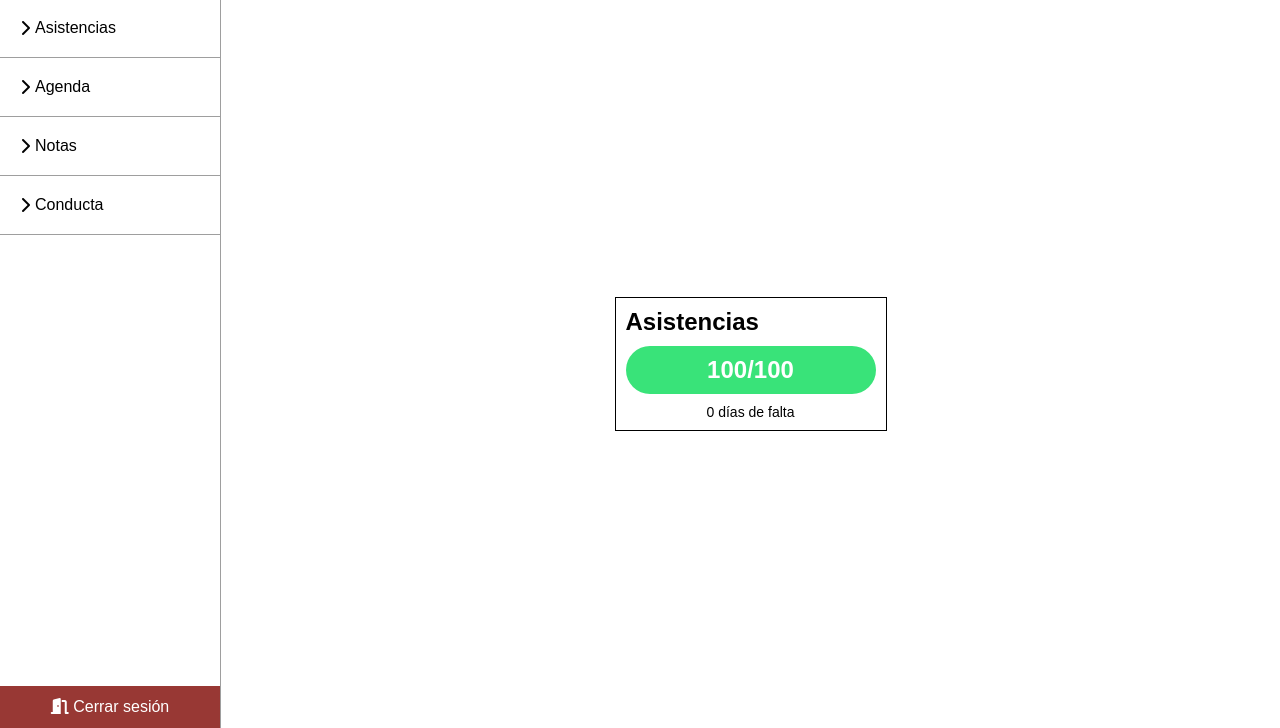
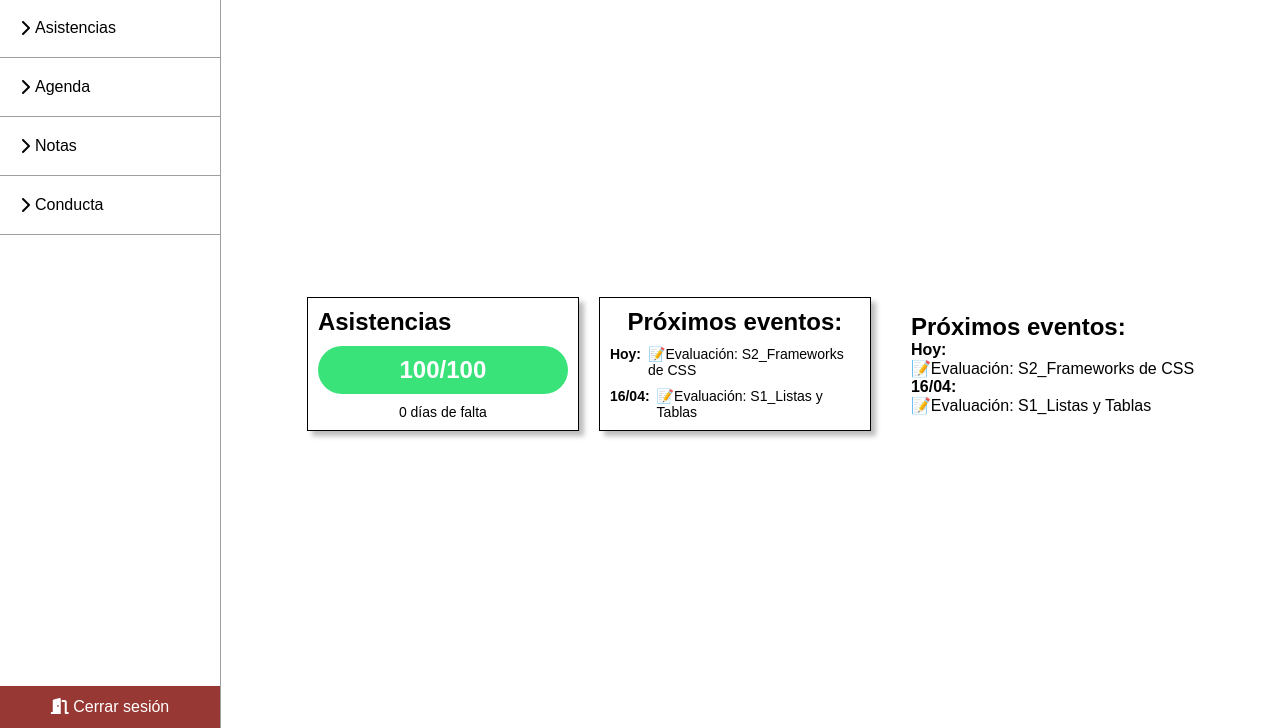
Before and after one commit to Letalandroid/web_direccion, a PHP site: page / in a window 1280 px wide. Shown: the part 72-800 px from the top of the page. Run offline with PHP 8.4, Linux system fonts and the light colour scheme; some libraries are stand-ins or nearby versions.

Commit message:
Add section next events

```diff
--- a/css/home.css
+++ b/css/home.css
@@ -63,6 +63,7 @@ main {
     display: flex;
     justify-content: center;
     align-items: center;
+    gap: 20px;
 
     .section__asistencias {
         width: 250px;
@@ -72,6 +73,7 @@ main {
         gap: 10px;
         border: 1px solid #000;
         padding: 10px;
+        box-shadow: 5px 5px 5px #0004;
 
         h2 {
             width: 100%;
@@ -91,6 +93,23 @@ main {
 
         span {
             font-size: 14px;
+        }
+    }
+
+    .section__agenda {
+        width: 250px;
+        display: flex;
+        flex-direction: column;
+        align-items: center;
+        gap: 10px;
+        border: 1px solid #000;
+        padding: 10px;
+        box-shadow: 5px 5px 5px #0004;
+
+        .agenda__items {
+            font-size: 14px;
+            display: flex;
+            gap: 7px;
         }
     }
 }
--- a/index.html
+++ b/index.html
@@ -42,6 +42,29 @@
         <p>100/100</p>
         <span>0 días de falta</span>
       </div>
+      <div class="section__agenda">
+        <h2>Próximos eventos:</h2>
+        <div class="agenda__items">
+          <b>Hoy:</b>
+          <p>📝Evaluación: S2_Frameworks de CSS</p>
+        </div>
+        <div class="agenda__items">
+          <b>16/04:</b>
+          <p>📝Evaluación: S1_Listas y Tablas</p>
+        </div>
+      </div>
+      <h2></h2>
+      <div class="section__notas">
+        <h2>Próximos eventos:</h2>
+        <div class="agenda__items">
+          <b>Hoy:</b>
+          <p>📝Evaluación: S2_Frameworks de CSS</p>
+        </div>
+        <div class="agenda__items">
+          <b>16/04:</b>
+          <p>📝Evaluación: S1_Listas y Tablas</p>
+        </div>
+      </div>
     </div>
   </main>
 </body>
```
